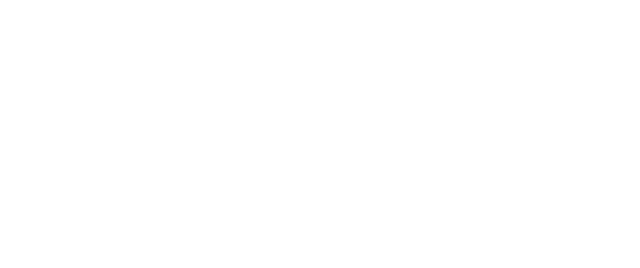
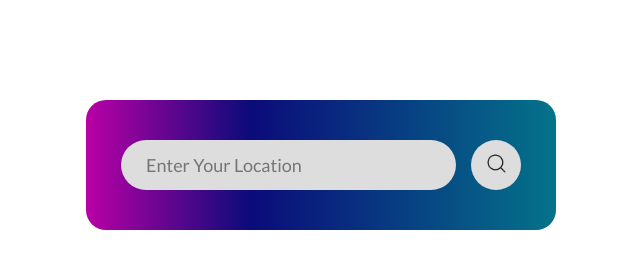
Before and after one commit to w3modabbir/weather-app, a plain HTML site: page index.html in a window 1280 px wide. Shown: the whole page, without its empty margins (319-959 px from the left). Drawn offline with Linux system fonts and the light colour scheme.

Commit message:
HTML CSS add

```diff
--- a/css/style.css
+++ b/css/style.css
@@ -0,0 +1,61 @@
+*{
+    padding: 0;
+    margin: 0;
+    box-sizing: border-box;
+    font-family: 'Lato', sans-serif;
+}
+ul,ol{
+    list-style-type: none;
+}
+a{
+    text-decoration: none;
+}
+h1,h2,h3,h4,h5,h6, p{
+    line-height: 1.8;
+}
+
+/*========= weather card start here =========== */
+.weather_card{
+    width: 100%;
+    max-width: 470px;
+    color: #fff;
+    border-radius: 20px;
+    padding: 40px 35px;
+    text-align: center;
+    background: linear-gradient(90deg, rgba(185,0,165,1) 0%, rgba(9,9,121,0.9921218487394958) 35%, rgba(4,115,138,1) 100%);
+    margin: 100px auto 0;
+}
+.search_box{
+    width: 100%;
+    display: flex;
+    align-items: center;
+    justify-content: space-between;
+
+}
+.search_box input{
+    outline: none;
+    border: none;
+    color: #555;
+    background-color: #ddd;
+    padding: 14px 25px;
+    border-radius: 30px;
+    margin-right: 15px;
+    font-size: 18px;
+    flex: 1;
+
+}
+.search_box button{
+    outline: none;
+    border: none;
+    width: 50px;
+    height: 50px;
+    border-radius: 50%;
+    background: #ddd;
+    cursor: pointer;
+
+}
+.search_box button img{
+    width: 25px;
+
+}
+/*========= weather card end =========== */
--- a/index.html
+++ b/index.html
@@ -4,12 +4,25 @@
     <meta charset="UTF-8">
     <meta name="viewport" content="width=device-width, initial-scale=1.0">
     <title>Weather App</title>
+    <!--============ Google Fonts Link Here ============ -->
+    <link rel="preconnect" href="https://fonts.googleapis.com">
+    <link rel="preconnect" href="https://fonts.gstatic.com" crossorigin>
+    <link href="https://fonts.googleapis.com/css2?family=Lato:wght@400;700;900&display=swap" rel="stylesheet">
+    <!--============ Google Fonts Link End ============ -->
     <!--================ css all link here ============ -->
     <link rel="stylesheet" href="./css/style.css">
     <!--================ css all link here ============ -->
 </head>
 <body>
 
+<!--============== weatherApp start Here ========================== -->
+    <div class="weather_card">
+        <div class="search_box">
+            <input type="text" placeholder="Enter Your Location" spellcheck="false">
+            <button><img src="./images/search.png" alt="img not found"></button>
+        </div>
+    </div>
+<!--============== weatherApp End ================================= -->
 
 
 <!--============== js all link here ====================== -->
```
Also changed, not shown: images/search.png (added).
